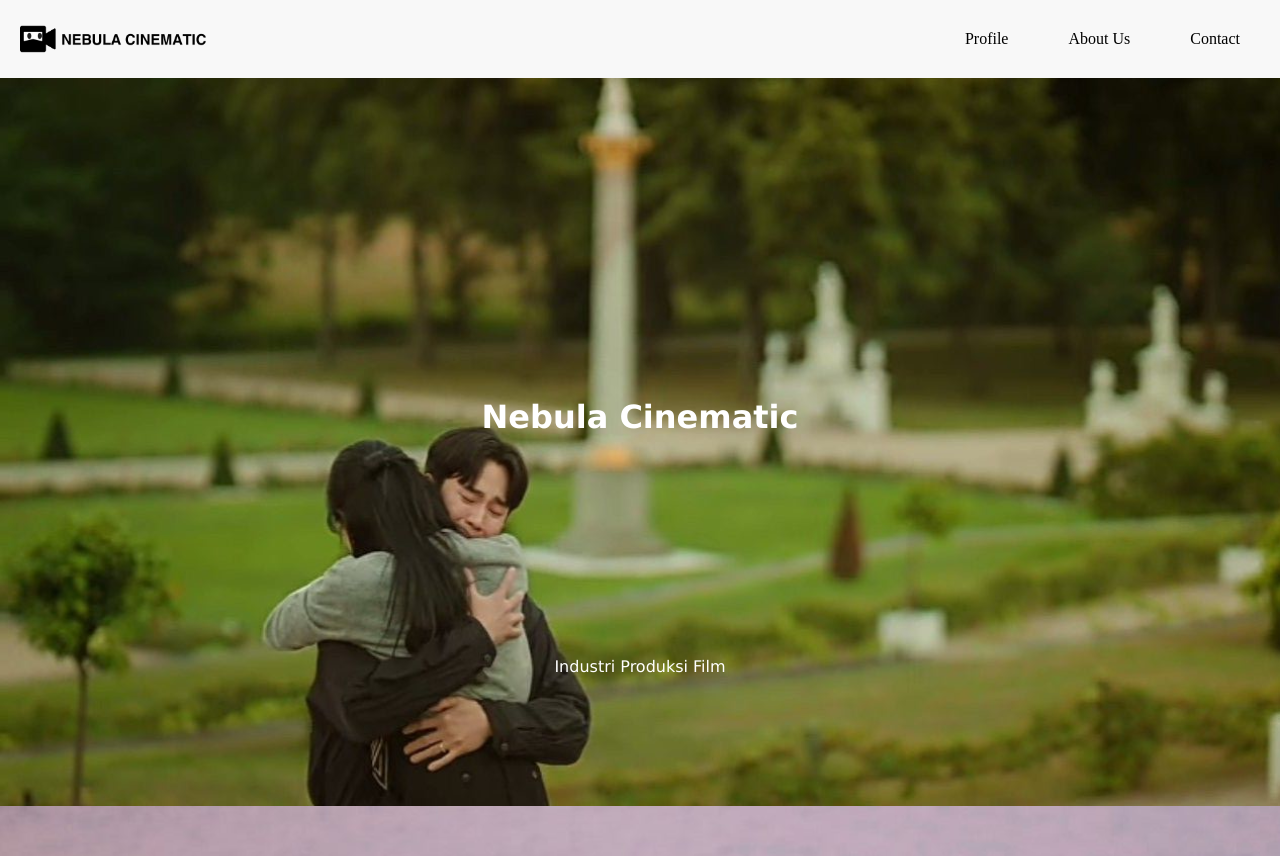
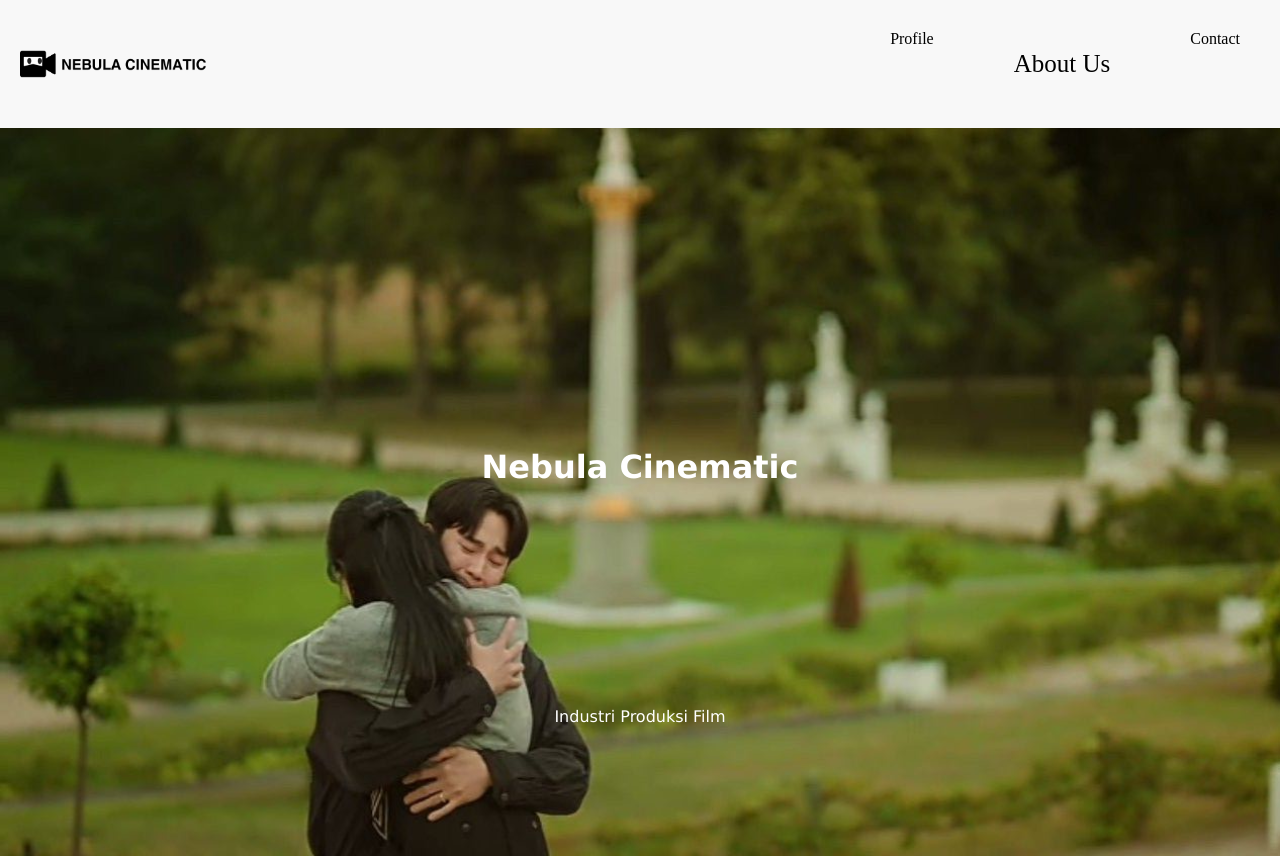
Before and after one commit to Farisarrasid/advance-mission-harisenin, a plain HTML site: page index.html in a window 1280 px wide. Shown: the top 856 px of the page. Drawn offline with Linux system fonts and the light colour scheme.

Commit message:
Update style.css

```diff
--- a/css/style.css
+++ b/css/style.css
@@ -142,7 +142,7 @@
     font-size: large;
   }
 
-  .About {
+  .about {
     padding: 20px;
     border-radius: 10px;
     box-sizing: border-box;
```
